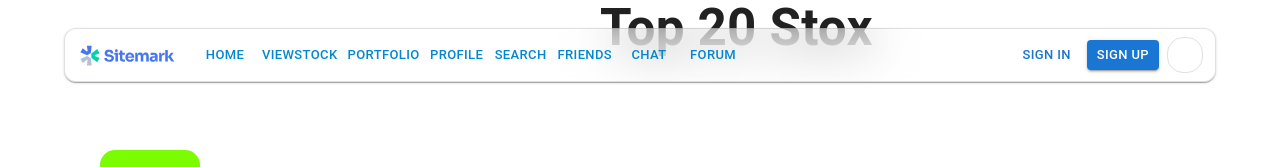
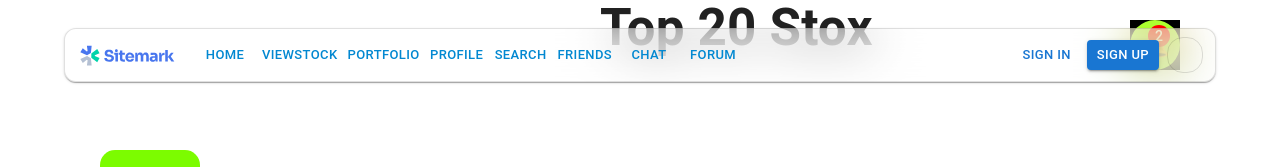
Before and after one commit to HypeTrade307/HypeTrade, a React (Vite) app in the folder HypeTrade307/: page /stock in a window 1280 px wide. Shown: the top 167 px of the page. Built offline with nearby package versions, Linux system fonts and the light colour scheme.

Commit message:
Added notification button, kinda buggy with click detection atm

```diff
--- a/HypeTrade307/src/pages/ViewStock.tsx
+++ b/HypeTrade307/src/pages/ViewStock.tsx
@@ -11,6 +11,13 @@ interface Stock {
     sentiment: number;
 }
 
+interface Notification {
+    id: number;
+    message: string;
+    read: boolean;
+    timestamp: string;
+}
+
 type TimePeriod = "Day" | "Week" | "Month";
 
 function  ViewStock(props: {disableCustomTheme?: boolean }) {
@@ -22,6 +29,33 @@ function  ViewStock(props: {disableCustomTheme?: boolean }) {
         { name: "Tesla", abbreviation: "TSLA", value: 700, sentiment: -6.27 },
         { name: "Nvidia", abbreviation: "NVDA", value: 450, sentiment: 9.85 }
     ];
+
+    const [showNotifications, setShowNotifications] = useState<boolean>(false);
+    const [notifications, setNotifications] = useState<Notification[]>([
+        { id: 1, message: "AAPL stock's sentimental value is up 2.3", read: false, timestamp: "10:30 AM" },
+        { id: 2, message: "TSLA stock's sentimental value is down 3.1", read: false, timestamp: "11:45 AM" },
+        { id: 3, message: "Fred sent you a friend request!", read: true, timestamp: "Yesterday" }
+    ]);
+
+    const unreadCount = notifications.filter(notification => !notification.read).length; // holds the number of notifications that user has currently not read
+
+    const markAllAsRead = () => { // marks all notifications as read
+        setNotifications(notifications.map(notification => ({
+            ...notification,
+            read: true
+        })));
+    };
+
+    const markAsRead = (id: number) => { // marks one notification as read
+        setNotifications(notifications.map(notification =>
+            notification.id === id ? {...notification, read: true} : notification
+        ));
+    };
+
+    const toggleNotifications = () => {
+        setShowNotifications(!showNotifications);
+    };
+
 
     const getGraph = (): string => {
         if (!pickStock) {
@@ -42,16 +76,54 @@ function  ViewStock(props: {disableCustomTheme?: boolean }) {
 
                 <div>
                     <h1 className="title">Top 20 Stox</h1>
+
+                    {/* Notification Button */}
+                    <div className="notification-container">
+                        <button
+                            className="notification-button"
+                            onClick={toggleNotifications}
+                        >
+                            🔔
+                            {unreadCount > 0 && <span className="notification-badge">{unreadCount}</span>}
+                        </button>
+
+                        {/* notification dropdown */}
+                        {showNotifications && (
+                            <div className="notification-dropdown">
+                                <div className="notification-header">
+                                    <h3>Notifications</h3>
+                                    {unreadCount > 0 && (
+                                        <button className="mark-read-button" onClick={markAllAsRead}>
+                                            Mark all as read
+                                        </button>
+                                    )}
+                                </div>
+
+                                <div className="notification-list">
+                                    {notifications.length > 0 ? (
+                                        notifications.map((notification) => (
+                                            <div
+                                                key={notification.id}
+                                                className={`notification-item ${!notification.read ? 'unread' : ''}`}
+                                                onClick={() => markAsRead(notification.id)}
+                                            >
+                                                <p className="notification-message">{notification.message}</p>
+                                                <span className="notification-time">{notification.timestamp}</span>
+                                            </div>
+                                        ))
+                                    ) : (
+                                        <p className="no-notifications">No notifications</p>
+                                    )}
+                                </div>
+                            </div>
+                        )}
+                    </div>
+
                     <ul className="stock-list">
                         {stockList.map((stock) => (
-                            // key is what will show, which will be a stock name in this case
-                            // and when the name is clicked, it will update the front end's status to display
-                            // a stock-specific window
-                            <div>
+                            <div key={stock.abbreviation}>
                                 <button
                                     className="stock-button"
-                                    key={stock.name}
-                                    // className="px-4 py-2 bg-blue-500 text-white rounded"
                                     onClick={() => setPickStock(stock)}
                                 >
                                     {stock.name}
@@ -78,14 +150,14 @@ function  ViewStock(props: {disableCustomTheme?: boolean }) {
                                 <h2>
                                     {pickStock.name} ({pickStock.abbreviation})
                                 </h2>
-                                <p className="add something here">Stock Value: ${pickStock.value}</p>
-                                <p className="add something here">Sentiment: {pickStock.sentiment}</p>
+                                <p>Stock Value: ${pickStock.value}</p>
+                                <p>Sentiment: {pickStock.sentiment}</p>
 
                                 <ul className="button-list">
                                     <button
                                         className="time-buttons"
                                         onClick={() => setTimeButton("Month")}
-                                        >
+                                    >
                                         Month
                                     </button>
 
@@ -107,7 +179,6 @@ function  ViewStock(props: {disableCustomTheme?: boolean }) {
                                 <div>
                                     <p>{getGraph()}</p>
                                 </div>
-
                             </div>
                         </div>
                     )}
--- a/HypeTrade307/src/stocks.css
+++ b/HypeTrade307/src/stocks.css
@@ -52,6 +52,111 @@
     margin: 0;
 }
 
-.time-buttons {
+.notification-container {
+    position: absolute;
+    top: 20px;
+    right: 100px;
+    z-index: 100px;
+    background-color: black;
+}
 
+.notification-button {
+    background-color: greenyellow;
+    border: none;
+    border-radius: 50%;
+    width: 50px;
+    height: 50px;
+    font-size: 24px;
+    cursor: pointer;
+    position: relative;
+    display: flex;
+    align-items: center;
+    justify-content: center;
+    padding: 0;
+    overflow: visible;
+    z-index: 1;
 }
+
+.notification-badge {
+    position: absolute;
+    top: 5px;
+    right: 10px;
+    background-color: red;
+    color: white;
+    border-radius: 100%;
+    width: 22px;
+    height: 22px;
+    font-size: 14px;
+    display: flex;
+    align-items: center;
+    justify-content: center;
+}
+
+.notification-dropdown {
+    position: absolute;
+    top: 60px;
+    right: 0;
+    width: 350px;
+    background-color: black;
+    border-radius: 10px;
+    box-shadow: 0 3px 10px rgba(0, 0, 0, 0.2);
+    max-height: 400px;
+    overflow-y: auto;
+    z-index: 101;
+}
+
+.notification-header {
+    display: flex;
+    justify-content: space-between;
+    align-items: center;
+    padding: 15px;
+    border-bottom: 1px black;
+}
+
+.notification-header h3 {
+    margin: 0;
+    font-size: 18px;
+}
+
+.mark-read-button {
+    background: none;
+    border: none;
+    color: paleturquoise;
+    cursor: pointer;
+    font-size: 14px;
+}
+
+.notification-list {
+    padding: 0;
+}
+
+.notification-item {
+    padding: 15px;
+    border-bottom: 1px solid white;
+    cursor: pointer;
+    transition: background-color 0.05s;
+}
+
+.notification-item:hover {
+    background-color: darkslategrey;
+}
+
+.notification-item.unread {
+    background-color: skyblue;
+}
+
+.notification-message {
+    margin: 0 0 5px 0;
+    font-size: 14px;
+}
+
+.notification-time {
+    color: white;
+    font-size: 12px;
+}
+
+.no-notifications {
+    padding: 20px;
+    text-align: center;
+    color: lightslategrey;
+}
```
